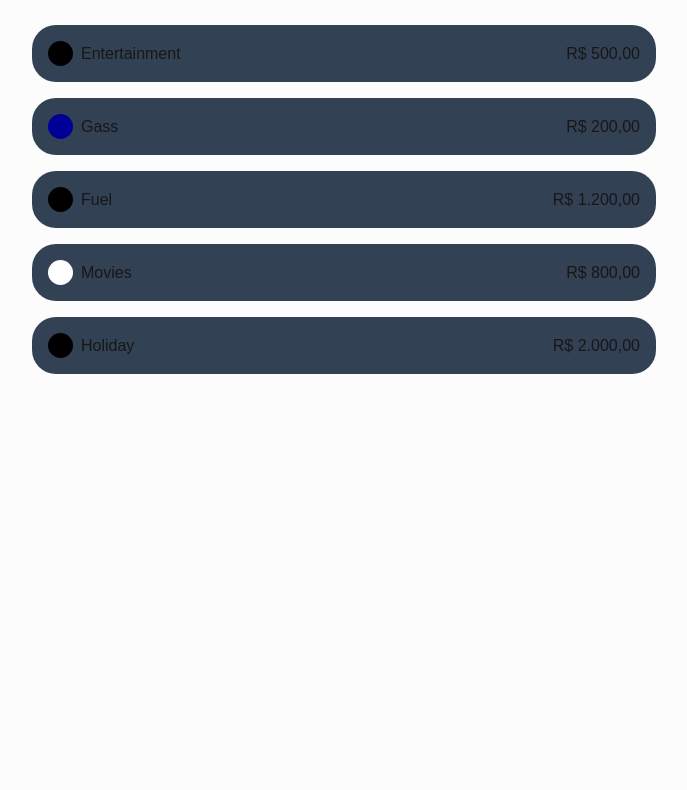
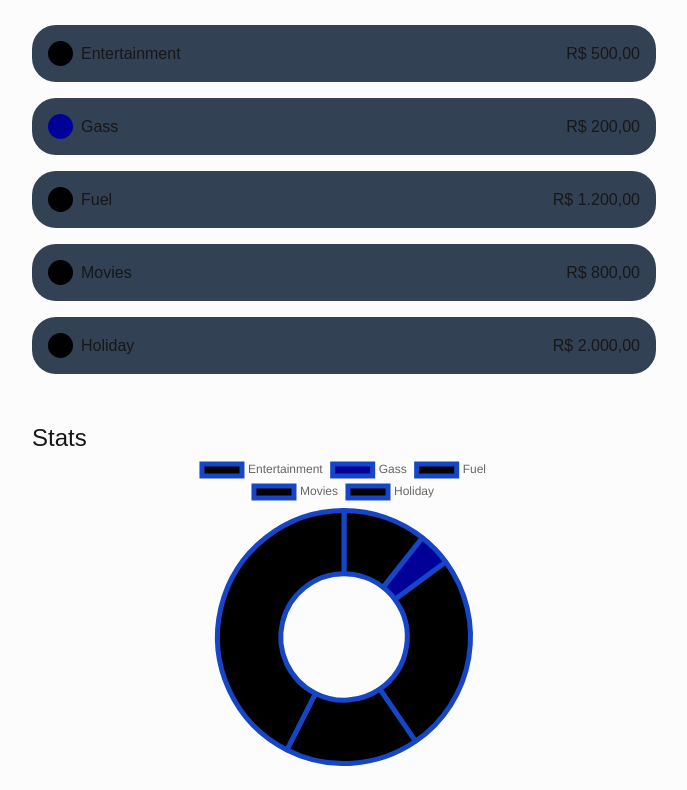
Before and after one commit to Amadeo-Frontend/NextJs-Budget__app, a Next.js app: page / in a window 1280 px wide. Shown: the part 293-1083 px from the top of the page, without its empty margins (296-983 px from the left). Before the commit the page ends 800 px from the top, so only its background shows below. Built offline with nearby package versions, Linux system fonts and the light colour scheme.

Commit message:
`Update dependencies and add chartjs-2 component`

```diff
--- a/app/page.jsx
+++ b/app/page.jsx
@@ -1,9 +1,10 @@
 "use client";
+import { currencyFormatter } from "@/lib/utils";
 
-import { currencyFormatter } from "@/lib/utils";
 import ExpenseCategoryItem from "@/components/ExpenseCategoryItem";
 
 import { Chart as ChartJS, ArcElement, Tooltip, Legend } from "chart.js";
+import { Doughnut } from "react-chartjs-2";
 
 ChartJS.register(ArcElement, Tooltip, Legend);
 
@@ -29,7 +30,7 @@ const DUMMY_DATA = [
   {
     id: 4,
     title: "Movies",
-    color: "#fff",
+    color: "#000",
     total: 800,
   },
   {
@@ -69,6 +70,26 @@ export default function Home() {
         </div>
       </section>
 
+      {/* Chart Section */}
+      <section className="py-6">
+        <h3 className="text-2xl">Stats</h3>
+        <div className="w-1/2 mx-auto">
+          <Doughnut
+            data={{
+              labels: DUMMY_DATA.map((expense) => expense.title),
+              datasets: [
+                {
+                  label: "Expenses",
+                  data: DUMMY_DATA.map((expense) => expense.total),
+                  backgroundColor: DUMMY_DATA.map((expense) => expense.color),
+                  borderColor: ["#1645c5"],
+                  borderWidth: 5,
+                },
+              ],
+            }}
+          />
+        </div>
+      </section>
     </main>
   );
 }
--- a/package.json
+++ b/package.json
@@ -13,8 +13,9 @@
     "clsx": "^2.1.1",
     "framer-motion": "^11.13.5",
     "next": "15.0.4",
-    "react": "^19.0.0",
-    "react-dom": "^19.0.0",
+    "react": "^18.2.0",
+    "react-chartjs-2": "^5.2.0",
+    "react-dom": "^18.2.0",
     "react-icons": "^5.4.0",
     "tailwind-merge": "^2.5.5"
   },
```
Also changed, not shown: 1 other file (tests, documents, lock files or other folders). Lines whose indentation alone changed are shown as unchanged.
